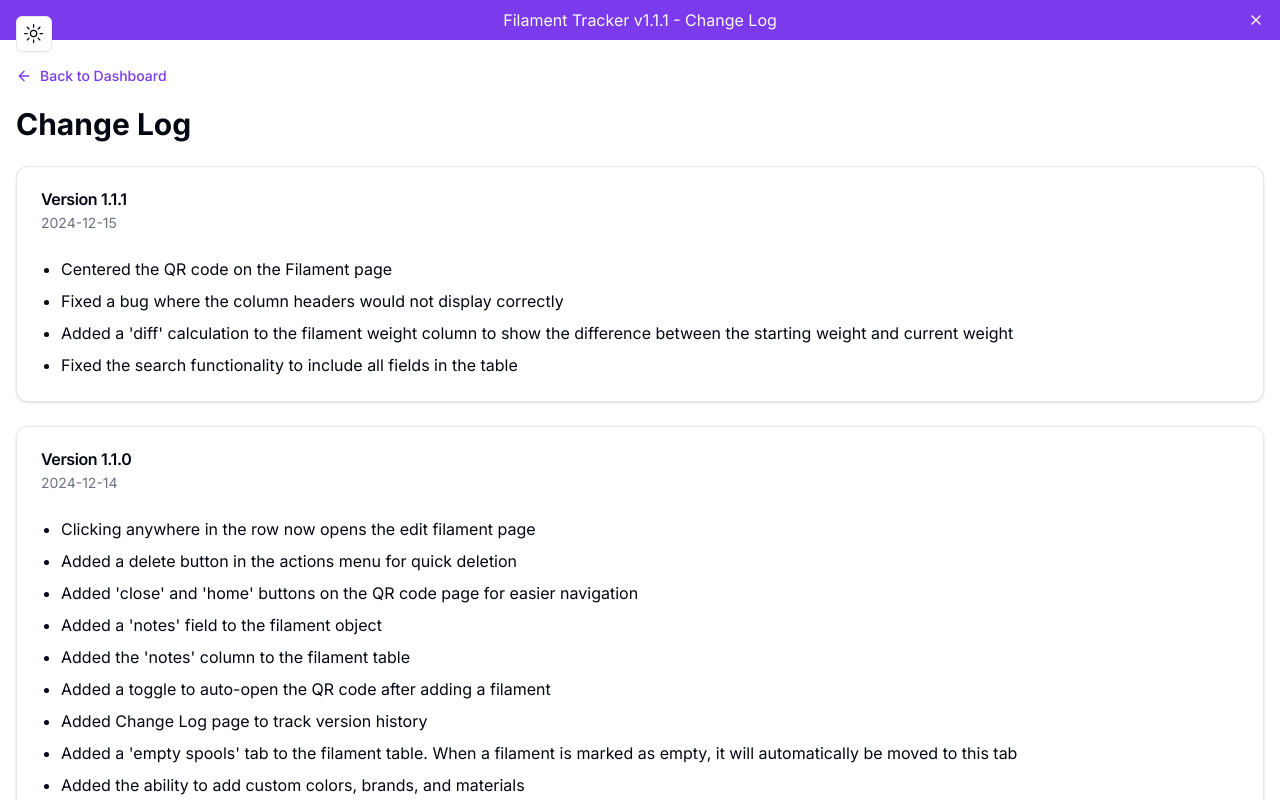
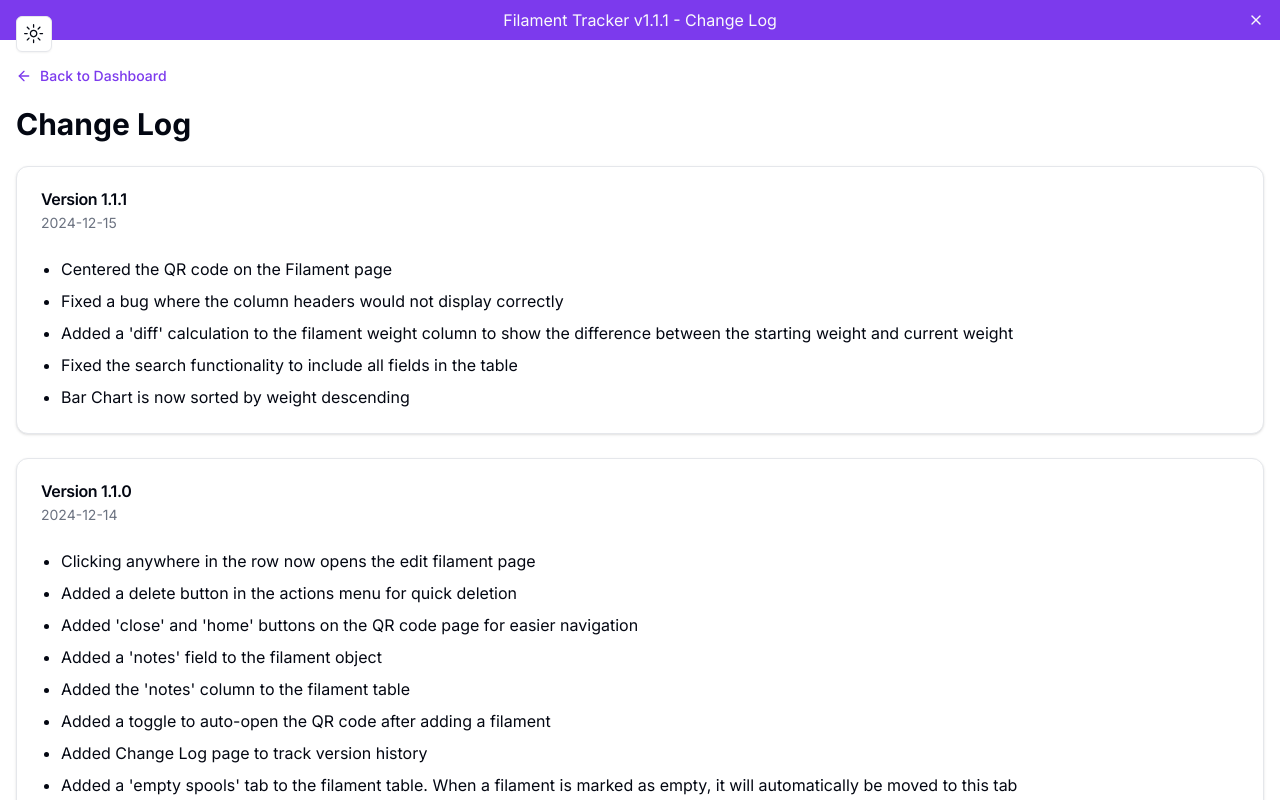
Before and after one commit to cdeck95/filament-tracking, a Next.js app: page /change-log in a window 1280 px wide. Shown: the top 800 px of the page. Built offline with nearby package versions, Linux system fonts and the light colour scheme.

Commit message:
bar chart is now sorted by weight desc

```diff
--- a/app/change-log/page.tsx
+++ b/app/change-log/page.tsx
@@ -75,6 +75,7 @@ const updates: ChangeLogEntry[] = [
       "Fixed a bug where the column headers would not display correctly",
       "Added a 'diff' calculation to the filament weight column to show the difference between the starting weight and current weight",
       "Fixed the search functionality to include all fields in the table",
+      "Bar Chart is now sorted by weight descending",
     ],
   },
 ];
--- a/app/page.tsx
+++ b/app/page.tsx
@@ -799,7 +799,7 @@ export default function Home() {
             className="max-h-[350px]"
           >
             <BarChart
-              data={transformedFilaments} // Use transformed filaments with string id
+              data={transformedFilaments.sort((a, b) => b.weight - a.weight)} // Sort by weight descending // Use transformed filaments with string id
               layout="vertical" // Set layout to vertical
               margin={{ top: 10, right: 10, bottom: 10, left: 20 }}
               barCategoryGap="20%" // Adjust the gap between categories
```
